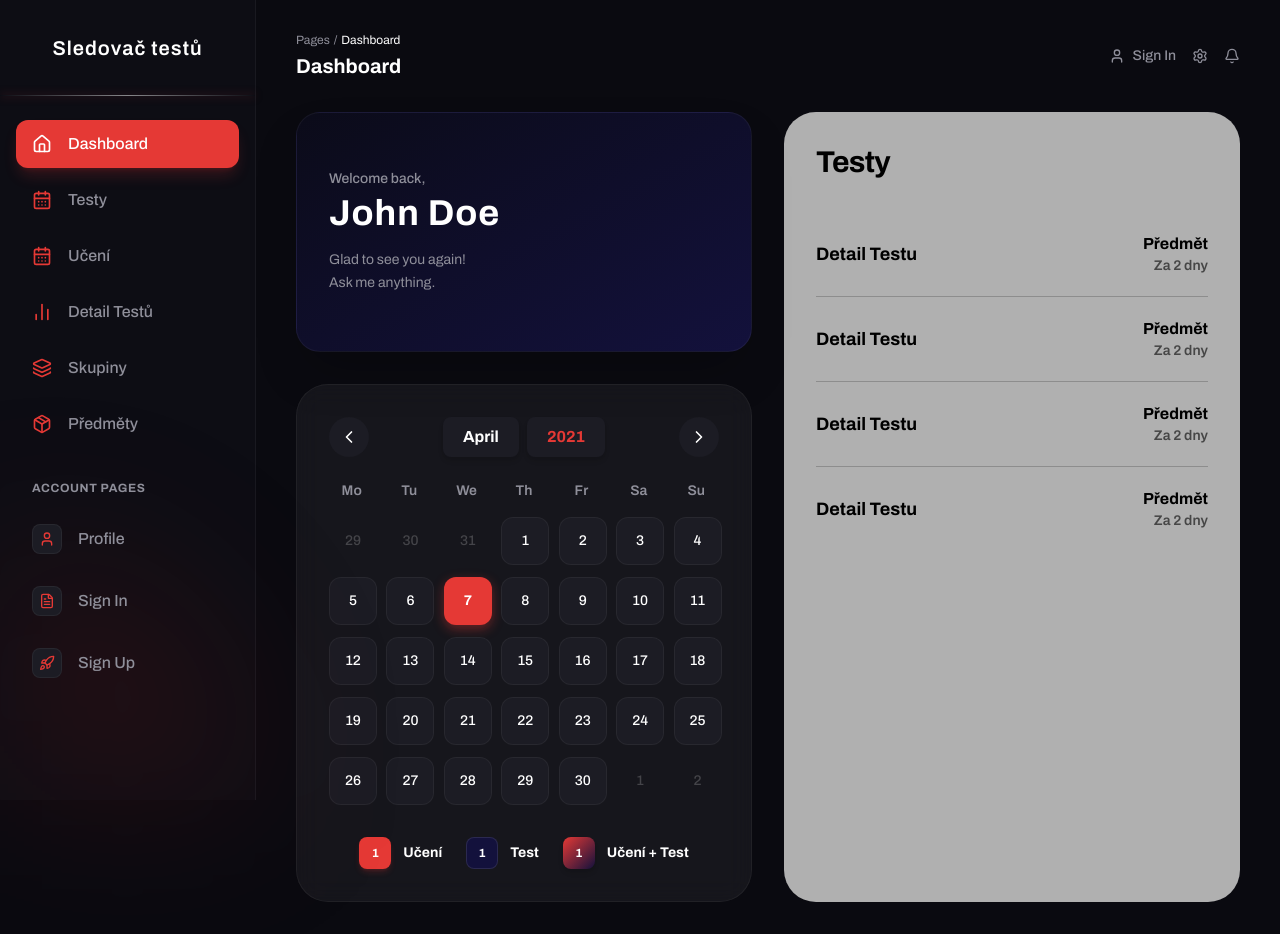
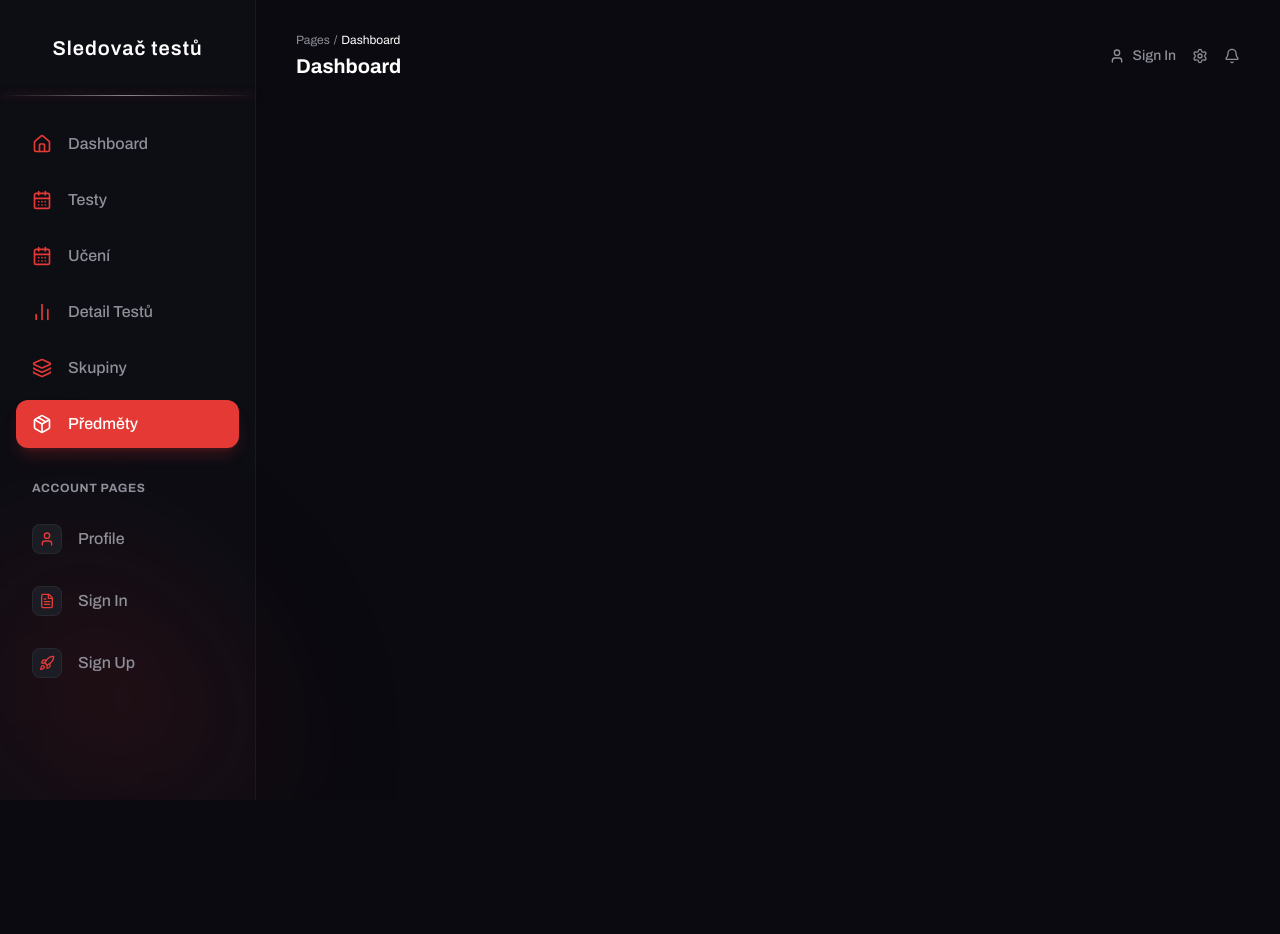
Before and after one commit to GamaNoty/STP, a React app in the folder sledovac-testu/frontend/: page /predmety in a window 1280 px wide. After the commit the page ends 800 px from the top, so only its background shows below. Built offline with nearby package versions, Linux system fonts and the light colour scheme; the HTML template or start-up script is replaced by a standard one.

Commit message:
Add router

```diff
--- a/sledovac-testu/frontend/src/App.tsx
+++ b/sledovac-testu/frontend/src/App.tsx
@@ -1,17 +1,26 @@
+import { BrowserRouter, Routes, Route } from 'react-router-dom';
 import { Sidebar } from './components/Sidebar';
 import { TopNav } from './components/TopNav';
 import { Dashboard } from './views/Dashboard';
+import { Tests } from './views/Tests';
 
 function App() {
   return (
+    <BrowserRouter>
       <div className="flex min-h-screen bg-brand-bg text-brand-text">
         <Sidebar />
 
         <main className="flex-1 px-10 py-8 overflow-y-auto">
           <TopNav />
-        <Dashboard />
+
+          <Routes>
+            <Route path="/" element={<Dashboard />} />
+            <Route path="/testy" element={<Tests />} />
+          </Routes>
+
         </main>
       </div>
+    </BrowserRouter>
   );
 }
 
--- a/sledovac-testu/frontend/src/components/Sidebar.tsx
+++ b/sledovac-testu/frontend/src/components/Sidebar.tsx
@@ -9,15 +9,16 @@ import {
   User,
 } from "lucide-react";
 import React from "react";
+import { useLocation, Link } from "react-router-dom";
 
 export const Sidebar = () => {
   const mainNav = [
-    { name: "Dashboard", icon: Home, active: true },
-    { name: "Testy", icon: CalendarDays, active: false },
-    { name: "Učení", icon: CalendarDays, active: false },
-    { name: "Detail Testů", icon: BarChart2, active: false },
-    { name: "Skupiny", icon: Layers, active: false },
-    { name: "Předměty", icon: Package, active: false },
+    { name: "Dashboard", icon: Home, path: "/" },
+    { name: "Testy", icon: CalendarDays, path: "/testy" },
+    { name: "Učení", icon: CalendarDays, path: "/uceni" },
+    { name: "Detail Testů", icon: BarChart2, path: "/detail" },
+    { name: "Skupiny", icon: Layers, path: "/skupiny" },
+    { name: "Předměty", icon: Package, path: "/predmety" },
   ];
 
   const accountNav = [
@@ -25,7 +26,7 @@ export const Sidebar = () => {
     { name: "Sign In", icon: FileText },
     { name: "Sign Up", icon: Rocket },
   ];
-
+  const location = useLocation();
   return (
     <aside className="w-64 h-screen bg-brand-sidebar relative flex flex-col border-r border-white/5 z-10">
       <div className="absolute bottom-0 left-0 w-full h-64 bg-red-900/20 blur-[80px] pointer-events-none rounded-tr-full"></div>
@@ -40,24 +41,27 @@ export const Sidebar = () => {
       <div className="flex-1 overflow-y-auto py-6 px-4 flex flex-col gap-8 custom-scrollbar relative z-10">
         <nav>
           <ul className="space-y-2">
-            {mainNav.map((item) => (
+            {mainNav.map((item) => {
+              const isActive = location.pathname === item.path;
+              return (
                 <li key={item.name}>
-                <a
-                  href="#"
+                  <Link
+                    to={item.path}
                     className={`flex items-center gap-4 px-4 py-3 rounded-xl transition-all duration-200 ${
-                    item.active
+                      isActive
                         ? "bg-brand-red text-white shadow-lg shadow-brand-red/20"
                         : "text-brand-textMuted hover:text-white hover:bg-white/5"
                     }`}
                   >
                     <item.icon
                       size={20}
-                    className={item.active ? "text-white" : "text-brand-red"}
+                      className={isActive ? "text-white" : "text-brand-red"}
                     />
                     <span className="font-medium">{item.name}</span>
-                </a>
+                  </Link>
                 </li>
-            ))}
+              );
+            })}
           </ul>
         </nav>
 
```
Lines whose indentation alone changed are shown as unchanged.
